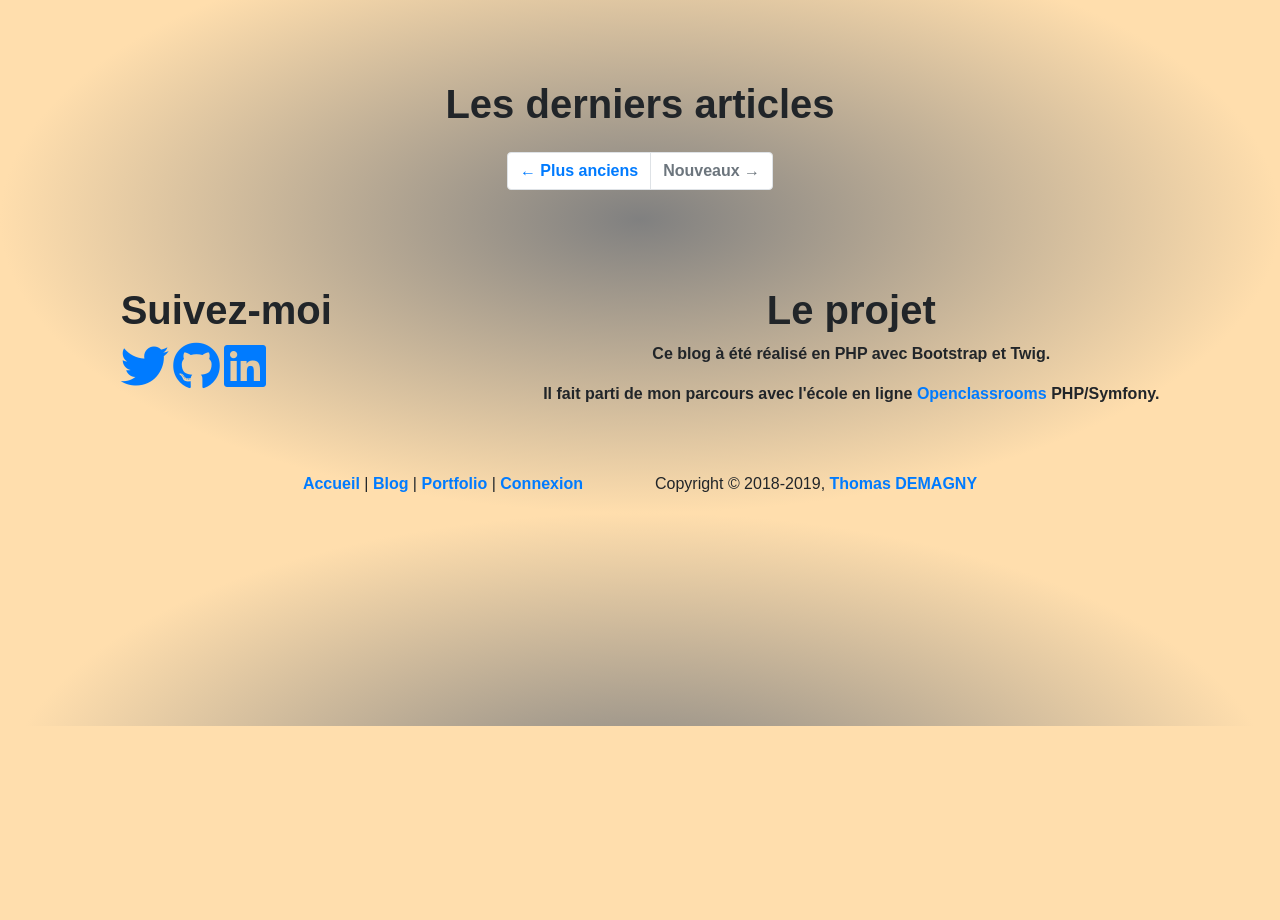
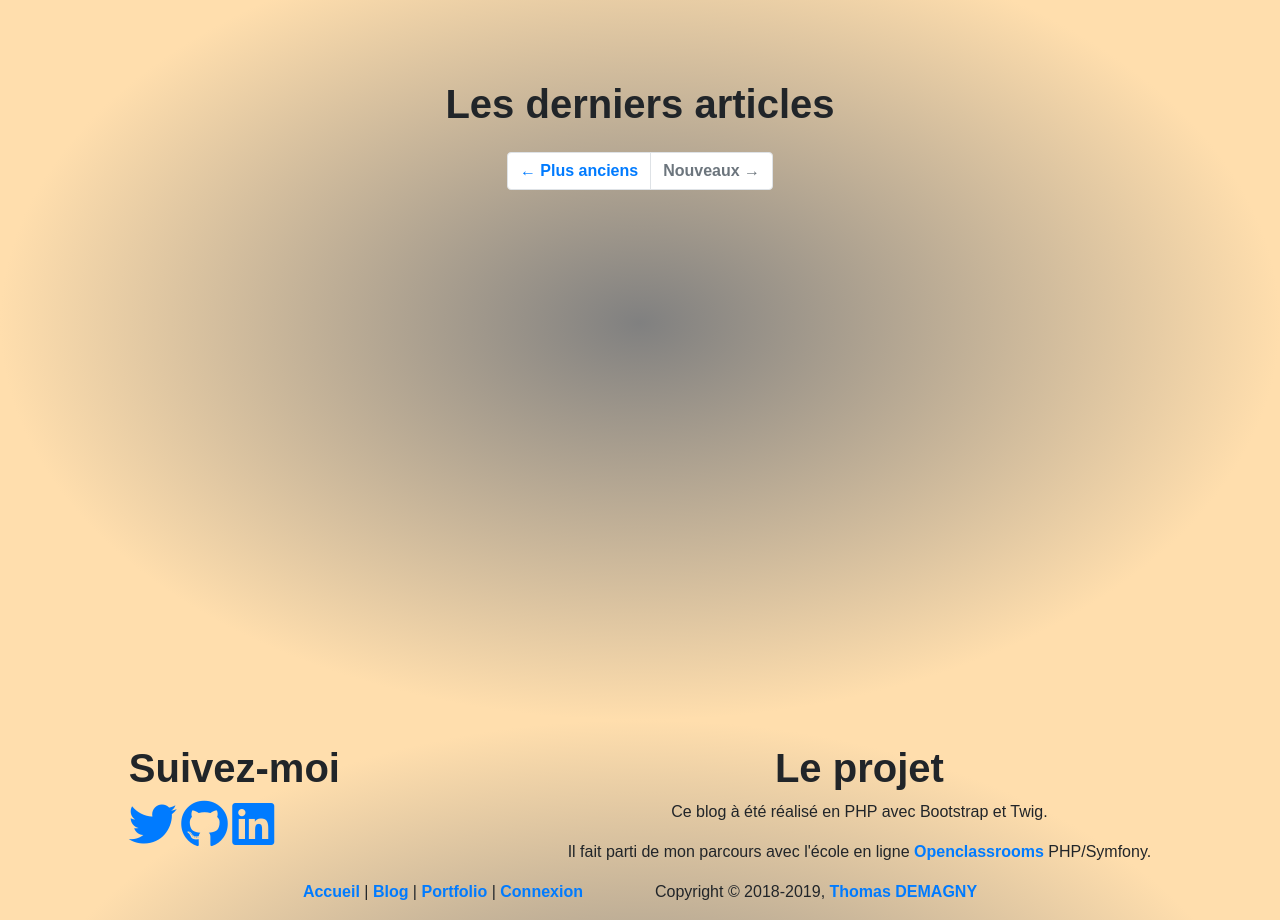
Before and after one commit to thomas-demagny/My_blog, a PHP site: template src/View/blog.twig in a window 1280 px wide. Shown: the part 74-994 px from the top of the page. Before the commit the page ends 800 px from the top, so only its background shows below. Run offline with PHP 8.4, Linux system fonts and the light colour scheme; the template is opened without the code that fills it, so the values that code supplies are empty; some libraries are stand-ins or nearby versions; some web fonts are replaced.

Commit message:
fixed footer, add new header style

```diff
--- a/public/css/style.css
+++ b/public/css/style.css
@@ -4,8 +4,11 @@
 
 body {
     font-family: 'News Cycle', sans-serif;
-    background: radial-gradient(closest-side ellipse at center, grey, navajowhite );
-
+    background: radial-gradient(closest-side ellipse at center, grey, navajowhite);
+}
+.content{
+   position: relative;
+   min-height: 80vh;
 }
 .navbar-brand{
     font-family: "News Cycle", sans-serif;
@@ -19,10 +22,12 @@ h1, h2, h3, h4, h5, h6 {
     font-weight: bold;
     font-size: 2.5rem;
 }
-.jumbotron-dark{
+
+
+
+
+.jumbotron-dark {
     font-family: 'News Cycle', sans-serif;
-    font-size: 1rem;
-    margin: 0;
     box-shadow: #000000 0 5px 3px,
     1px 2px 1px #000000,
     1px 3px 1px #919191,
@@ -33,12 +38,14 @@ h1, h2, h3, h4, h5, h6 {
     1px 8px 1px #FFDEAD;
 }
 
+
+
 .title {
 
     text-align : center;
     text-transform: uppercase;
     font-family: 'News Cycle', sans-serif;
-    font-size: 10rem;
+    font-size: 7vh;
     font-weight: 700;
     color: #f5f5f5;
     text-shadow: 1px 1px 1px black,
@@ -61,7 +68,7 @@ h1, h2, h3, h4, h5, h6 {
     text-align : center;
     text-transform: uppercase;
     font-family: 'News Cycle', sans-serif;
-    font-size: 6rem;
+    font-size: 4vh;
     font-weight: 100;
     color: #f5f5f5;
     text-shadow: 1px 1px 1px black,
@@ -239,20 +246,15 @@ address,
 
 
 
-.footer1{
-    margin: 0 0 35px 0;
-    padding: 10px 0;
-    font-weight: bold;
+footer{
+    padding-top: 2rem;
+    height: 10vh;
+
+}
 
 
 
 
-
-}
-.footer2{
-padding: 5px 10px 1px;
-margin: 0;
-}
 
 a {
     font-weight: bold ;
```
